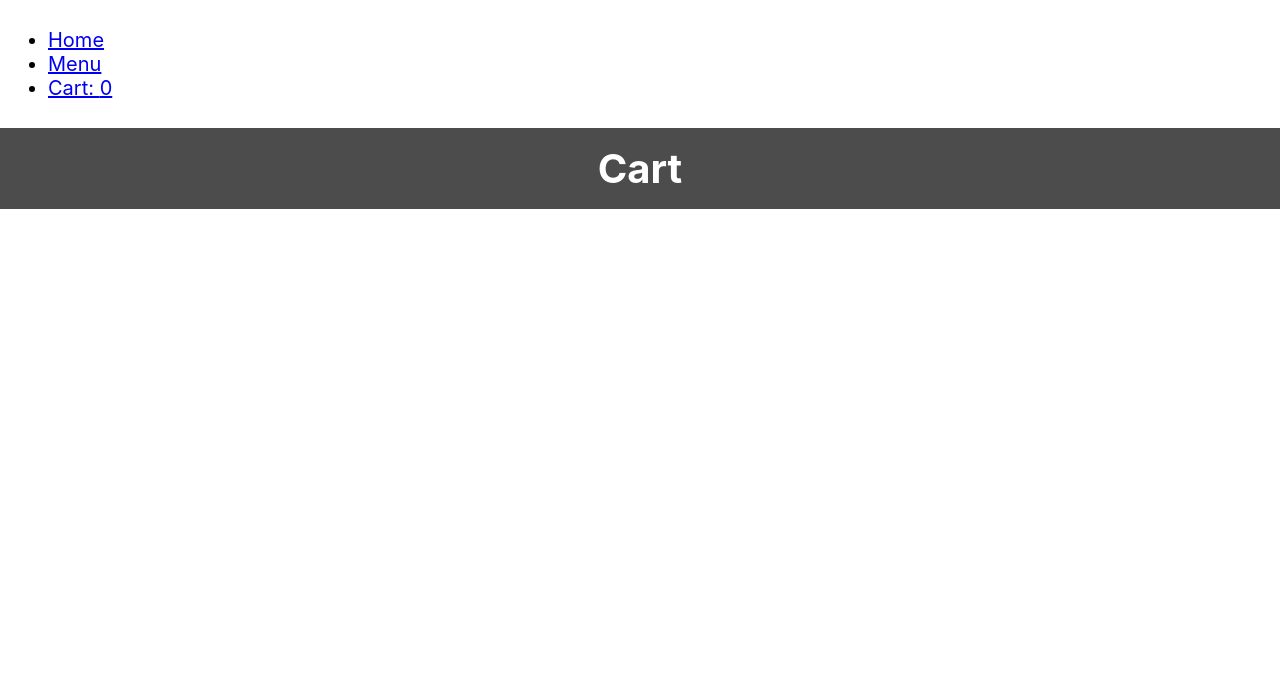
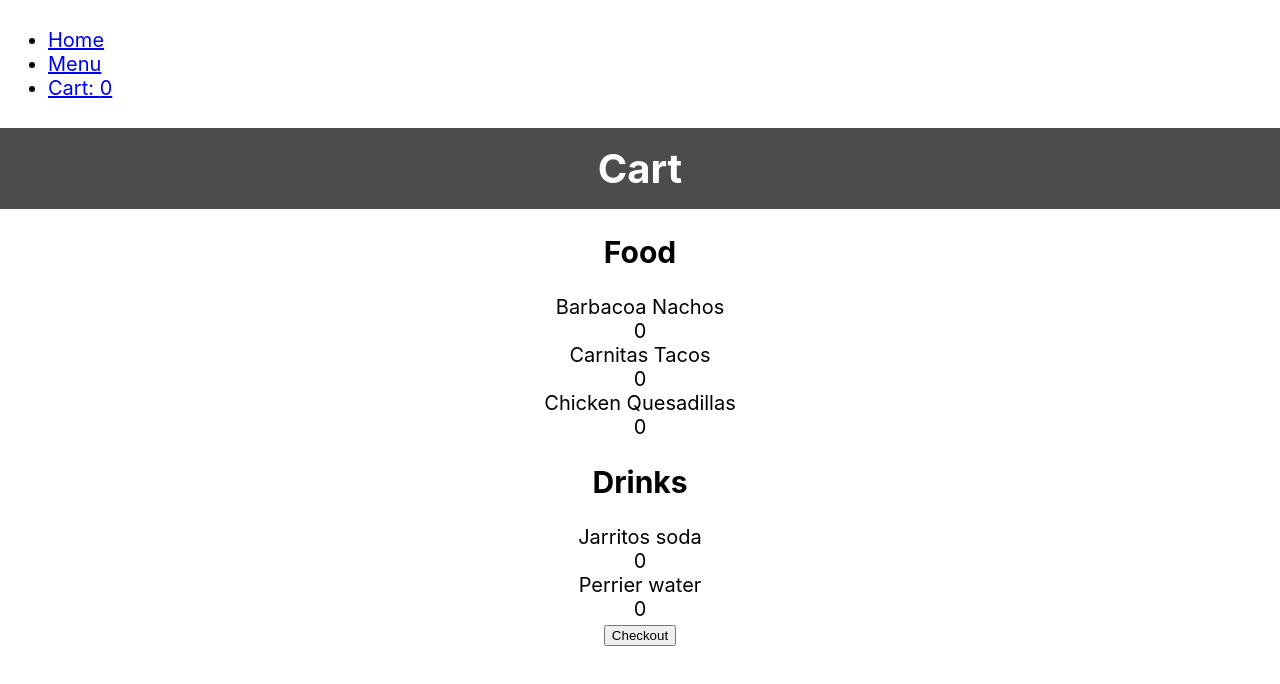
Before and after one commit to jql6/shopping-cart, a React (Create React App) app: page /cart in a window 1280 px wide. Shown: the top 684 px of the page. Built offline with nearby package versions, Linux system fonts and the light colour scheme.

Commit message:
Add cart component

```diff
--- a/src/CartPage.js
+++ b/src/CartPage.js
@@ -1,10 +1,12 @@
 import React from "react";
 import "./CartPage.css";
+import Cart from "./components/Cart";
 
 function CartPage() {
   return (
     <div className="Cart">
       <h1 className="page-header">Cart</h1>
+      <Cart />
     </div>
   );
 }
--- /dev/null
+++ b/src/components/Cart.css
@@ -0,0 +1,14 @@
+/* Menu.css */
+
+.item-list {
+  display: grid;
+  gap: 1rem;
+  grid-template-columns: 1fr;
+  margin: 1rem;
+}
+
+.menu {
+  margin: auto;
+  max-width: 515px;
+  width: 50%;
+}
--- /dev/null
+++ b/src/components/Cart.js
@@ -0,0 +1,37 @@
+// Cart.js
+import "./Cart.css";
+import React, { useState } from "react";
+import fullMenu from "./../Menu";
+
+function Cart() {
+  // Create a card list
+  const [menuItems] = useState(fullMenu.food);
+
+  const [drinkItems] = useState(fullMenu.drinks);
+
+  return (
+    <div>
+      <h2>Food</h2>
+      {menuItems.map((item) => {
+        return (
+          <div key={item.name}>
+            <div>{item.name}</div>
+            <div>{item.quantity}</div>
+          </div>
+        );
+      })}
+      <h2>Drinks</h2>
+      {drinkItems.map((item) => {
+        return (
+          <div key={item.name}>
+            <div>{item.name}</div>
+            <div>{item.quantity}</div>
+          </div>
+        );
+      })}
+      <button>Checkout</button>
+    </div>
+  );
+}
+
+export default Cart;
```
